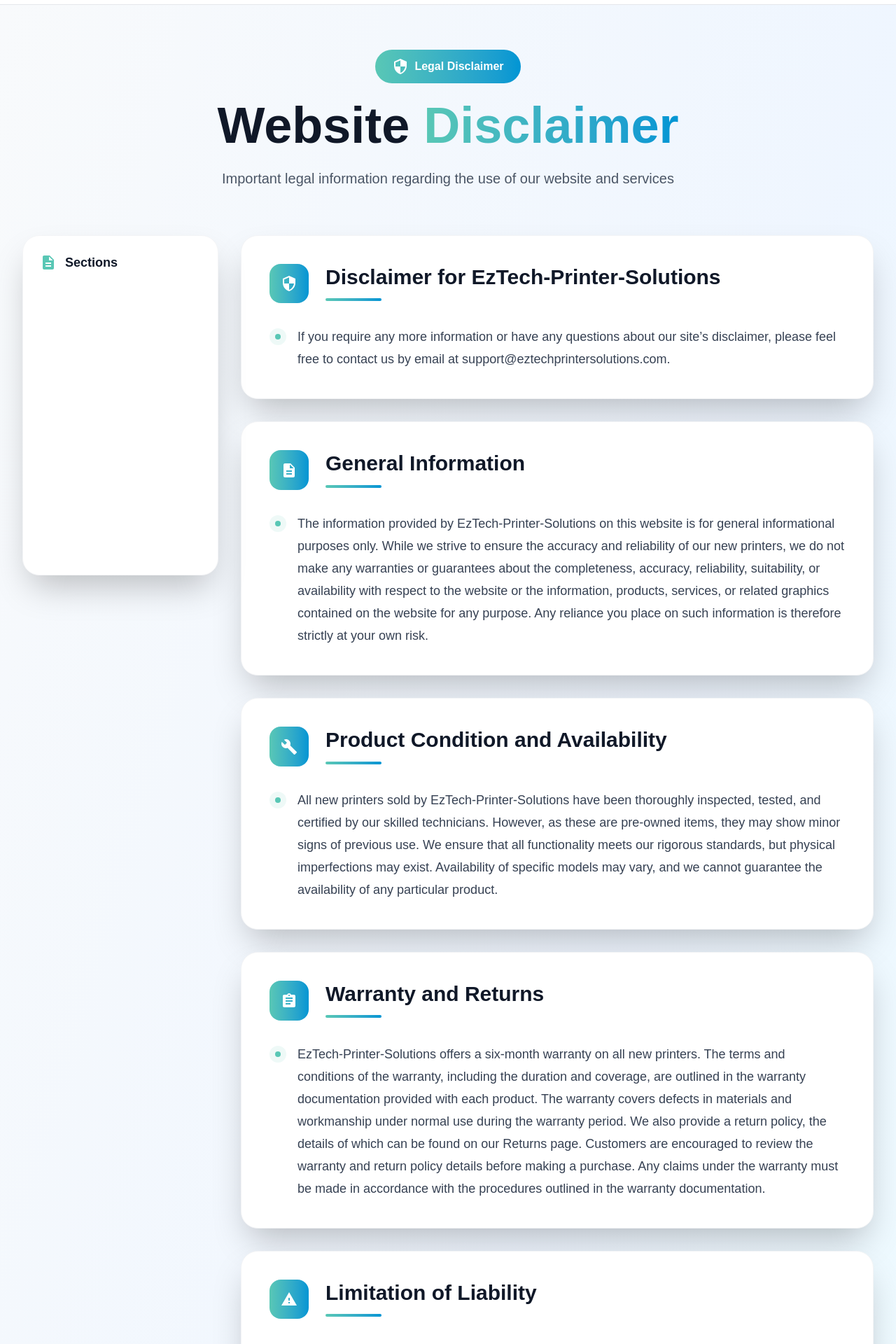
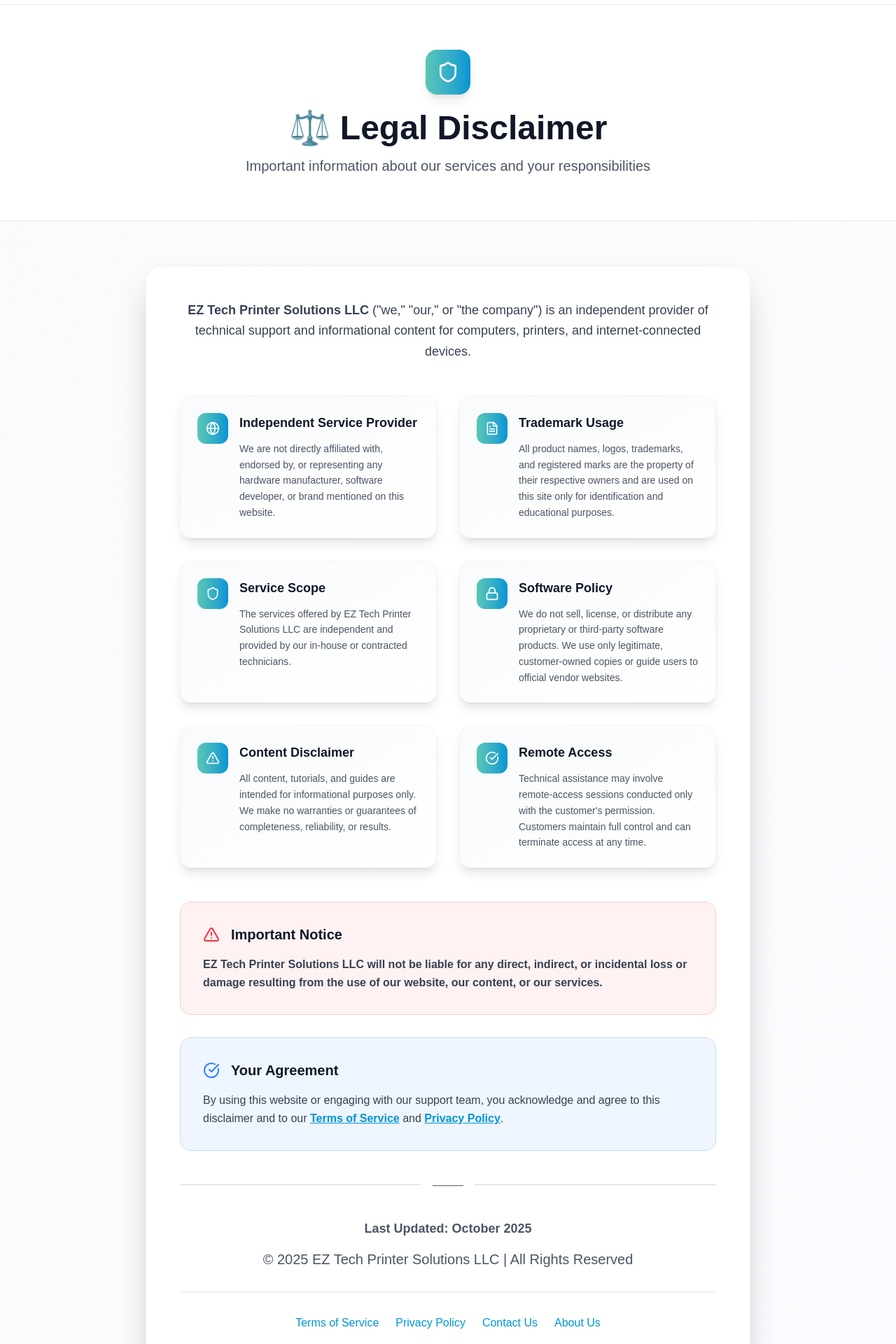
Before and after one commit to rafatparween/HP-Website, a Next.js app: page /Disclaimer in a window 1280 px wide. Shown: the part 140-2060 px from the top of the page at 70% size. Built offline with nearby package versions, Linux system fonts and the light colour scheme.

Commit message:
discaimer

```diff
--- a/app/Disclaimer/page.js
+++ b/app/Disclaimer/page.js
@@ -1,219 +1,169 @@
-import React from 'react';
-import {
-  Security,
-  Warning,
-  Description,
-  Policy,
-  ContactSupport,
-  Gavel,
-  Link as LinkIcon,
-  Build,
-  Assignment,
-  Update,
-  ThumbUp
-} from '@mui/icons-material';
-import { Link } from 'lucide-react';
+// components/DisclaimerPage.jsx
+"use client";
+import { Shield, AlertTriangle, FileText, Lock, Globe, CheckCircle } from "lucide-react";
 
-const Disclaimer = () => {
+export default function DisclaimerPage() {
+  const disclaimerPoints = [
+    {
+      icon: Globe,
+      title: "Independent Service Provider",
+      content: "We are not directly affiliated with, endorsed by, or representing any hardware manufacturer, software developer, or brand mentioned on this website."
+    },
+    {
+      icon: FileText,
+      title: "Trademark Usage",
+      content: "All product names, logos, trademarks, and registered marks are the property of their respective owners and are used on this site only for identification and educational purposes."
+    },
+    {
+      icon: Shield,
+      title: "Service Scope",
+      content: "The services offered by EZ Tech Printer Solutions LLC are independent and provided by our in-house or contracted technicians."
+    },
+    {
+      icon: Lock,
+      title: "Software Policy",
+      content: "We do not sell, license, or distribute any proprietary or third-party software products. We use only legitimate, customer-owned copies or guide users to official vendor websites."
+    },
+    {
+      icon: AlertTriangle,
+      title: "Content Disclaimer",
+      content: "All content, tutorials, and guides are intended for informational purposes only. We make no warranties or guarantees of completeness, reliability, or results."
+    },
+    {
+      icon: CheckCircle,
+      title: "Remote Access",
+      content: "Technical assistance may involve remote-access sessions conducted only with the customer's permission. Customers maintain full control and can terminate access at any time."
+    }
+  ];
+
   return (
-    <div className="min-h-screen bg-gradient-to-br from-slate-50 via-blue-50 to-cyan-50 py-16">
+    <div className="min-h-screen bg-gradient-to-br from-gray-50 to-blue-50/30">
       {/* Header Section */}
-      <div className="max-w-[1360px] mx-auto px-6 lg:px-8 mb-16">
-        <div className="text-center">
-          <div className="inline-flex items-center bg-gradient-to-r from-[#59c7b5] to-[#0095d4] text-white px-6 py-3 rounded-full mb-6">
-            <Security className="mr-2" />
-            <span className="font-semibold">Legal Disclaimer</span>
+      <section className="relative py-16 bg-white border-b border-gray-200">
+        <div className="max-w-4xl mx-auto px-4 text-center">
+          <div className="flex justify-center mb-6">
+            <div className="bg-gradient-to-r from-[#59c7b5] to-[#0095d4] p-4 rounded-2xl shadow-lg">
+              <Shield className="w-8 h-8 text-white" />
+            </div>
           </div>
-          <h1 className="text-5xl md:text-7xl font-black text-gray-900 mb-6">
-            Website <span className="bg-gradient-to-r from-[#59c7b5] to-[#0095d4] bg-clip-text text-transparent">Disclaimer</span>
+          <h1 className="text-5xl font-bold text-gray-900 mb-4">
+            ⚖️ Legal Disclaimer
           </h1>
-          <p className="text-xl text-gray-600 max-w-3xl mx-auto leading-relaxed">
-            Important legal information regarding the use of our website and services
+          <p className="text-xl text-gray-600 max-w-2xl mx-auto">
+            Important information about our services and your responsibilities
           </p>
         </div>
-      </div>
+      </section>
 
-      {/* Disclaimer Content */}
-      <div className="max-w-[1360px] mx-auto px-6 lg:px-8">
-        <div className="grid grid-cols-1 lg:grid-cols-4 gap-8">
-          {/* Sidebar Navigation */}
-          <div className="lg:col-span-1">
-            <div className="bg-white rounded-3xl shadow-2xl p-6 sticky top-8 border border-gray-100">
-              <h3 className="text-lg font-bold text-gray-900 mb-6 flex items-center">
-                <Description className="text-[#59c7b5] mr-3" />
-                Sections
-              </h3>
-              <nav className="space-y-3">
-                {disclaimerContent.map((section, index) => (
-                  <Link
+      {/* Main Content */}
+      <section className="py-16">
+        <div className="max-w-4xl mx-auto px-4">
+          <div className="bg-white rounded-3xl shadow-2xl p-12 border border-gray-100">
+            {/* Introduction */}
+            <div className="mb-12 text-center">
+              <p className="text-lg text-gray-700 leading-relaxed">
+                <strong>EZ Tech Printer Solutions LLC</strong> ("we," "our," or "the company") is an independent provider of technical support and informational content for computers, printers, and internet-connected devices.
+              </p>
+            </div>
+
+            {/* Disclaimer Points Grid */}
+            <div className="grid md:grid-cols-2 gap-8 mb-12">
+              {disclaimerPoints.map((point, index) => {
+                const Icon = point.icon;
+                return (
+                  <div
                     key={index}
-                    href={`#section-${index}`}
-                    className="block text-gray-600 hover:text-[#0095d4] font-medium py-2 px-4 rounded-xl hover:bg-[#59c7b5]/10 transition-all duration-300 group"
+                    className="group bg-gradient-to-br from-gray-50 to-white rounded-2xl p-6 shadow-lg border border-gray-100 hover:shadow-xl hover:border-[#59c7b5]/30 transition-all duration-300 hover:-translate-y-1"
                   >
-                    <div className="flex items-center">
-                      <div className="w-2 h-2 bg-[#59c7b5] rounded-full mr-3 group-hover:scale-150 transition-transform duration-300"></div>
-                      {section.sectionTitle}
-                    </div>
-                  </Link>
-                ))}
-              </nav>
-            </div>
-          </div>
-
-          {/* Main Content */}
-          <div className="lg:col-span-3">
-            <div className="space-y-8">
-              {disclaimerContent.map((section, index) => (
-                <section
-                  key={index}
-                  id={`section-${index}`}
-                  className="bg-white rounded-3xl shadow-2xl p-8 lg:p-10 border border-gray-100 transform hover:shadow-3xl transition-all duration-500 group"
-                >
-                  {/* Section Header */}
-                  <div className="flex items-start mb-8">
-                    <div className="bg-gradient-to-r from-[#59c7b5] to-[#0095d4] p-4 rounded-2xl mr-6 flex-shrink-0 group-hover:scale-110 transition-transform duration-300">
-                      {getSectionIcon(section.sectionTitle)}
-                    </div>
-                    <div>
-                      <h2 className="text-2xl lg:text-3xl font-bold text-gray-900 mb-3 leading-tight">
-                        {section.sectionTitle}
-                      </h2>
-                      <div className="w-20 h-1 bg-gradient-to-r from-[#59c7b5] to-[#0095d4] rounded-full"></div>
+                    <div className="flex items-start gap-4">
+                      <div className="bg-gradient-to-r from-[#59c7b5] to-[#0095d4] p-3 rounded-xl flex-shrink-0 transform group-hover:scale-110 transition-transform duration-300">
+                        <Icon className="text-white w-5 h-5" />
+                      </div>
+                      <div>
+                        <h3 className="text-lg font-bold text-gray-900 mb-3">{point.title}</h3>
+                        <p className="text-gray-600 leading-relaxed text-sm">{point.content}</p>
+                      </div>
                     </div>
                   </div>
-
-                  {/* Section Content */}
-                  <div className="space-y-4">
-                    {section.content.map((paragraph, idx) => (
-                      <div
-                        key={idx}
-                        className="flex items-start group/p"
-                      >
-                        <div className="bg-[#59c7b5]/10 w-6 h-6 rounded-full flex items-center justify-center mr-4 mt-1 flex-shrink-0 group-hover/p:scale-110 transition-transform duration-300">
-                          <div className="w-2 h-2 bg-[#59c7b5] rounded-full"></div>
-                        </div>
-                        <p className="text-gray-700 text-lg leading-8 group-hover/p:text-gray-900 transition-colors duration-300">
-                          {paragraph}
-                        </p>
-                      </div>
-                    ))}
-                  </div>
-                </section>
-              ))}
+                );
+              })}
             </div>
 
-            {/* Call to Action */}
-            <div className="mt-12 bg-gradient-to-r from-[#59c7b5] to-[#0095d4] rounded-3xl p-10 text-center text-white shadow-2xl">
-              <div className="max-w-2xl mx-auto">
-                <ThumbUp className="text-6xl mb-6 mx-auto opacity-90" />
-                <h3 className="text-3xl font-bold mb-4">Thank You for Your Understanding</h3>
-                <p className="text-xl opacity-90 mb-8">
-                  We appreciate you taking the time to read our disclaimer. Your trust is important to us.
-                </p>
-                <div className="flex flex-col sm:flex-row gap-4 justify-center">
-                  <button className="bg-white text-[#0095d4] font-bold py-4 px-8 rounded-2xl hover:bg-gray-50 transition-all duration-300 transform hover:scale-105">
-                    Contact Support
-                  </button>
-                  <button className="border-2 border-white text-white font-bold py-4 px-8 rounded-2xl hover:bg-white/10 transition-all duration-300 transform hover:scale-105">
-                    Back to Home
-                  </button>
-                </div>
+            {/* Liability Section */}
+            <div className="bg-red-50 border border-red-200 rounded-2xl p-8 mb-8">
+              <div className="flex items-center gap-4 mb-4">
+                <AlertTriangle className="w-6 h-6 text-red-500" />
+                <h3 className="text-xl font-bold text-gray-900">Important Notice</h3>
+              </div>
+              <p className="text-gray-700 leading-relaxed">
+                <strong>EZ Tech Printer Solutions LLC will not be liable for any direct, indirect, or incidental loss or damage resulting from the use of our website, our content, or our services.</strong>
+              </p>
+            </div>
+
+            {/* Agreement Section */}
+            <div className="bg-blue-50 border border-blue-200 rounded-2xl p-8 mb-8">
+              <div className="flex items-center gap-4 mb-4">
+                <CheckCircle className="w-6 h-6 text-blue-500" />
+                <h3 className="text-xl font-bold text-gray-900">Your Agreement</h3>
+              </div>
+              <p className="text-gray-700 leading-relaxed">
+                By using this website or engaging with our support team, you acknowledge and agree to this disclaimer and to our <a href="/terms" className="text-[#0095d4] hover:text-[#59c7b5] font-semibold underline">Terms of Service</a> and <a href="/privacy" className="text-[#0095d4] hover:text-[#59c7b5] font-semibold underline">Privacy Policy</a>.
+              </p>
+            </div>
+
+            {/* Divider */}
+            <div className="border-t border-gray-300 my-12 relative">
+              <div className="absolute top-1/2 left-1/2 transform -translate-x-1/2 -translate-y-1/2 bg-white px-4 text-gray-500">
+                ⸻
+              </div>
+            </div>
+
+            {/* Footer Information */}
+            <div className="text-center">
+              <div className="space-y-4 text-gray-600">
+                <p className="text-lg font-semibold">Last Updated: October 2025</p>
+                <p className="text-xl">© 2025 EZ Tech Printer Solutions LLC | All Rights Reserved</p>
+              </div>
+
+              {/* Quick Links */}
+              <div className="flex flex-wrap justify-center gap-6 mt-8 pt-8 border-t border-gray-200">
+                <a href="/terms" className="text-[#0095d4] hover:text-[#59c7b5] font-medium transition-colors duration-300">
+                  Terms of Service
+                </a>
+                <a href="/privacy" className="text-[#0095d4] hover:text-[#59c7b5] font-medium transition-colors duration-300">
+                  Privacy Policy
+                </a>
+                <a href="/contact" className="text-[#0095d4] hover:text-[#59c7b5] font-medium transition-colors duration-300">
+                  Contact Us
+                </a>
+                <a href="/about" className="text-[#0095d4] hover:text-[#59c7b5] font-medium transition-colors duration-300">
+                  About Us
+                </a>
               </div>
             </div>
           </div>
         </div>
-      </div>
+      </section>
+
+      {/* CTA Section */}
+      <section className="py-16 bg-gradient-to-r from-[#59c7b5] to-[#0095d4]">
+        <div className="max-w-4xl mx-auto px-4 text-center">
+          <h2 className="text-3xl font-bold text-white mb-6">
+            Need Technical Support?
+          </h2>
+          <p className="text-xl text-white/90 mb-8 max-w-2xl mx-auto">
+            Our expert team is ready to help you with printer setup, computer optimization, and IT support
+          </p>
+          <div className="flex flex-col sm:flex-row gap-4 justify-center">
+            <button className="bg-white text-[#0095d4] px-8 py-4 rounded-xl font-bold text-lg hover:bg-gray-100 transform hover:-translate-y-1 transition-all duration-300 shadow-2xl">
+              Get Support Now
+            </button>
+            <button className="bg-transparent border-2 border-white text-white px-8 py-4 rounded-xl font-bold text-lg hover:bg-white/10 transform hover:-translate-y-1 transition-all duration-300">
+              Contact Us
+            </button>
+          </div>
+        </div>
+      </section>
     </div>
   );
-};
-
-// Helper function to get appropriate icons for each section
-const getSectionIcon = (sectionTitle) => {
-  const icons = {
-    'Disclaimer for EzTech-Printer-Solutions': <Security className="text-white text-2xl" />,
-    'General Information': <Description className="text-white text-2xl" />,
-    'Product Condition and Availability': <Build className="text-white text-2xl" />,
-    'Warranty and Returns': <Assignment className="text-white text-2xl" />,
-    'Limitation of Liability': <Warning className="text-white text-2xl" />,
-    'External Links': <LinkIcon className="text-white text-2xl" />,
-    'Legal Compliance': <Gavel className="text-white text-2xl" />,
-    'Governing Law': <Policy className="text-white text-2xl" />,
-    'Modifications': <Update className="text-white text-2xl" />,
-    'Contact Information': <ContactSupport className="text-white text-2xl" />,
-    'Agreement': <ThumbUp className="text-white text-2xl" />
-  };
-
-  return icons[sectionTitle] || <Description className="text-white text-2xl" />;
-};
-
-export default Disclaimer;
-
-const disclaimerContent = [
-  {
-    sectionTitle: 'Disclaimer for EzTech-Printer-Solutions',
-    content: [
-      'If you require any more information or have any questions about our site’s disclaimer, please feel free to contact us by email at support@eztechprintersolutions.com.',
-    ],
-  },
-  {
-    sectionTitle: 'General Information',
-    content: [
-      'The information provided by EzTech-Printer-Solutions on this website is for general informational purposes only. While we strive to ensure the accuracy and reliability of our new printers, we do not make any warranties or guarantees about the completeness, accuracy, reliability, suitability, or availability with respect to the website or the information, products, services, or related graphics contained on the website for any purpose. Any reliance you place on such information is therefore strictly at your own risk.',
-    ],
-  },
-  {
-    sectionTitle: 'Product Condition and Availability',
-    content: [
-      'All new printers sold by EzTech-Printer-Solutions have been thoroughly inspected, tested, and certified by our skilled technicians. However, as these are pre-owned items, they may show minor signs of previous use. We ensure that all functionality meets our rigorous standards, but physical imperfections may exist. Availability of specific models may vary, and we cannot guarantee the availability of any particular product.',
-    ],
-  },
-  {
-    sectionTitle: 'Warranty and Returns',
-    content: [
-      'EzTech-Printer-Solutions offers a six-month warranty on all new printers. The terms and conditions of the warranty, including the duration and coverage, are outlined in the warranty documentation provided with each product. The warranty covers defects in materials and workmanship under normal use during the warranty period. We also provide a return policy, the details of which can be found on our Returns page. Customers are encouraged to review the warranty and return policy details before making a purchase. Any claims under the warranty must be made in accordance with the procedures outlined in the warranty documentation.',
-    ],
-  },
-  {
-    sectionTitle: 'Limitation of Liability',
-    content: [
-      'In no event will EzTech-Printer-Solutions be liable for any loss or damage, including without limitation, indirect or consequential loss or damage, or any loss or damage whatsoever arising from loss of data or profits, arising out of or in connection with the use of this website or the purchase and use of our products.',
-    ],
-  },
-  {
-    sectionTitle: 'External Links',
-    content: [
-      'Through this website, you may be able to link to other websites which are not under the control of EzTech-Printer-Solutions. We have no control over the nature, content, and availability of those sites. The inclusion of any links does not necessarily imply a recommendation or endorse the views expressed within them.',
-    ],
-  },
-  {
-    sectionTitle: 'Legal Compliance',
-    content: [
-      'EzTech-Printer-Solutions operates in compliance with all applicable laws and regulations of the United States. It is the responsibility of the customer to ensure that their use of our products complies with any applicable local, state, or federal laws.',
-    ],
-  },
-  {
-    sectionTitle: 'Governing Law',
-    content: [
-      'This disclaimer and any disputes arising out of or in connection with the use of this website or the purchase of our products shall be governed by and construed in accordance with the laws of the United States.',
-    ],
-  },
-  {
-    sectionTitle: 'Modifications',
-    content: [
-      'EzTech-Printer-Solutions reserves the right to modify this disclaimer at any time. Any changes will be posted on this page, and it is your responsibility to review this page periodically for updates.',
-    ],
-  },
-  {
-    sectionTitle: 'Contact Information',
-    content: [
-      'If you have any questions or concerns about this disclaimer, please contact our customer service team at:',
-      'Email: support@eztechprintersolutions.com',
-    ],
-  },
-  {
-    sectionTitle: 'Agreement',
-    content: [
-      'By using our website and purchasing our products, you agree to this disclaimer in full. If you do not agree with any part of this disclaimer, you must not use our website or purchase our products. Thank you for choosing EzTech-Printer-Solutions.',
-    ],
-  },
-];
+}
```
